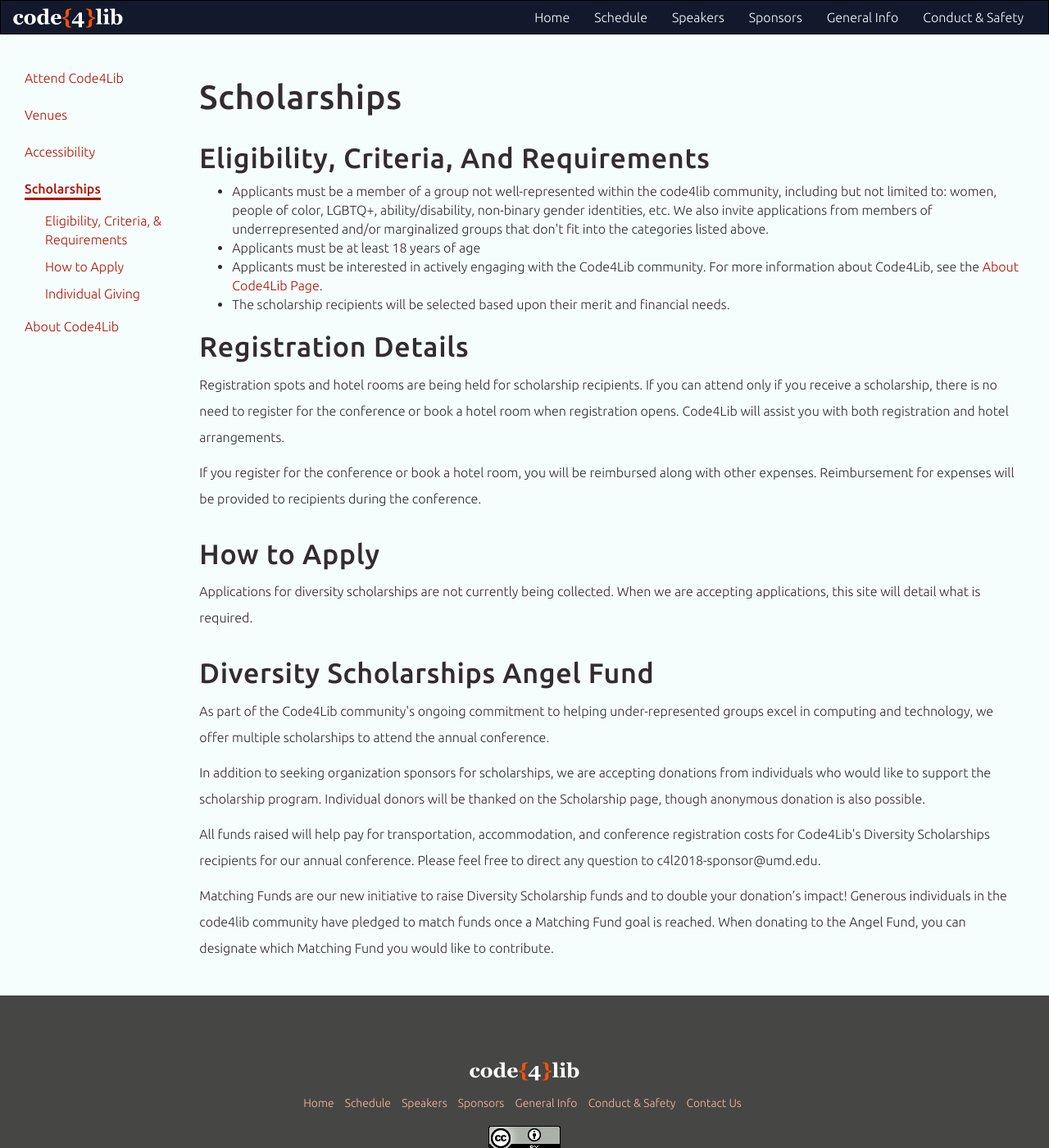
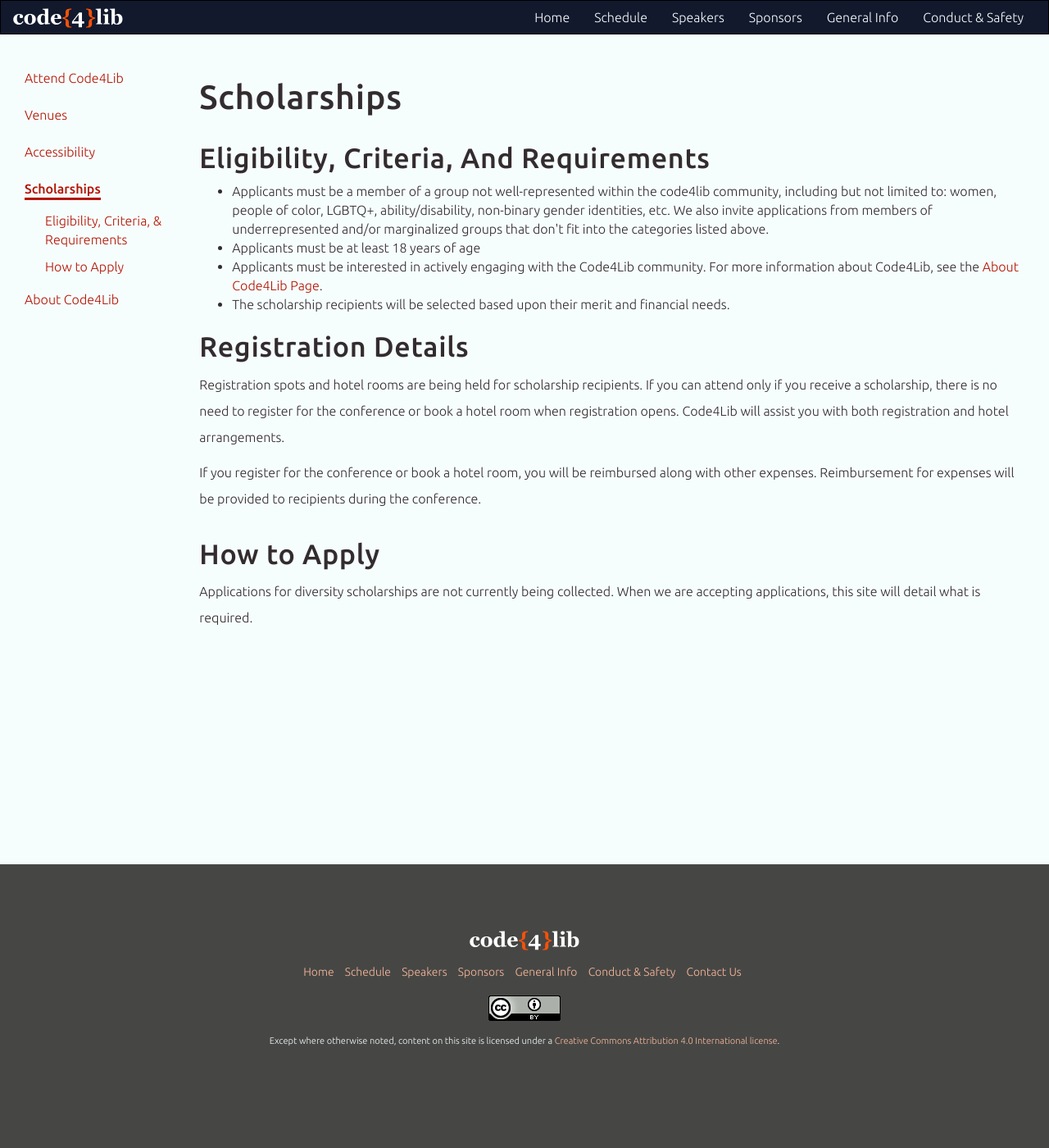
Before and after one commit to code4lib/2019.code4lib.org, a Jekyll site: the page built from general-info/scholarships.html, in a window 1280 px wide and 1400 px high. Shown: the whole window at 82% size. Built offline with Jekyll 4.4.1, drawn with Linux system fonts in a browser that asks for light colours; some web fonts are replaced; some of the changed lines change nothing that is shown.

Commit message:
scholarships cleanup

```diff
--- a/general-info/scholarships.html
+++ b/general-info/scholarships.html
@@ -8,8 +8,8 @@
   url: '#criteria'
 - name: 'How to Apply'
   url: '#how-to-apply'
-- name: 'Individual Giving'
-  url: '#angel-fund'
+#- name: 'Individual Giving'
+#  url: '#angel-fund'
 ---
 
 {% assign year = site.data.conf.year %}
@@ -205,4 +205,4 @@
    </div>
 </div>
 
-{% include_relative angel-fund.html %}
+<!-- will "include_relative angel-fund.html" here when ready -->
```
